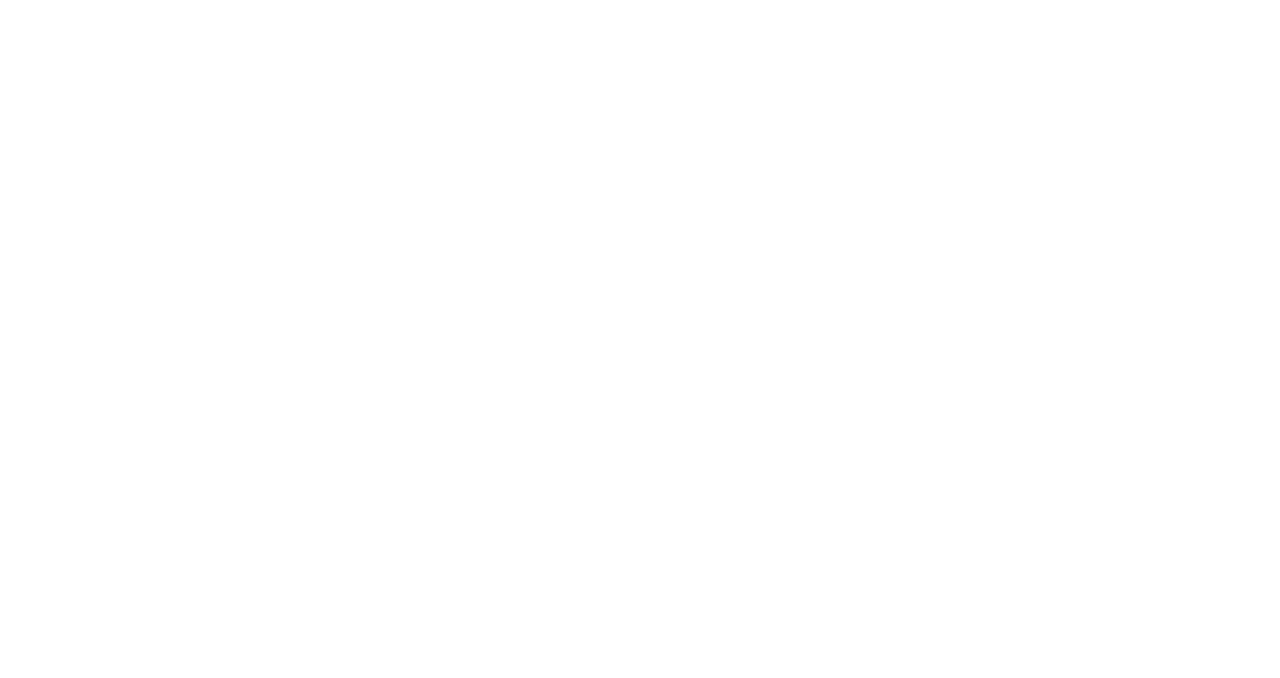
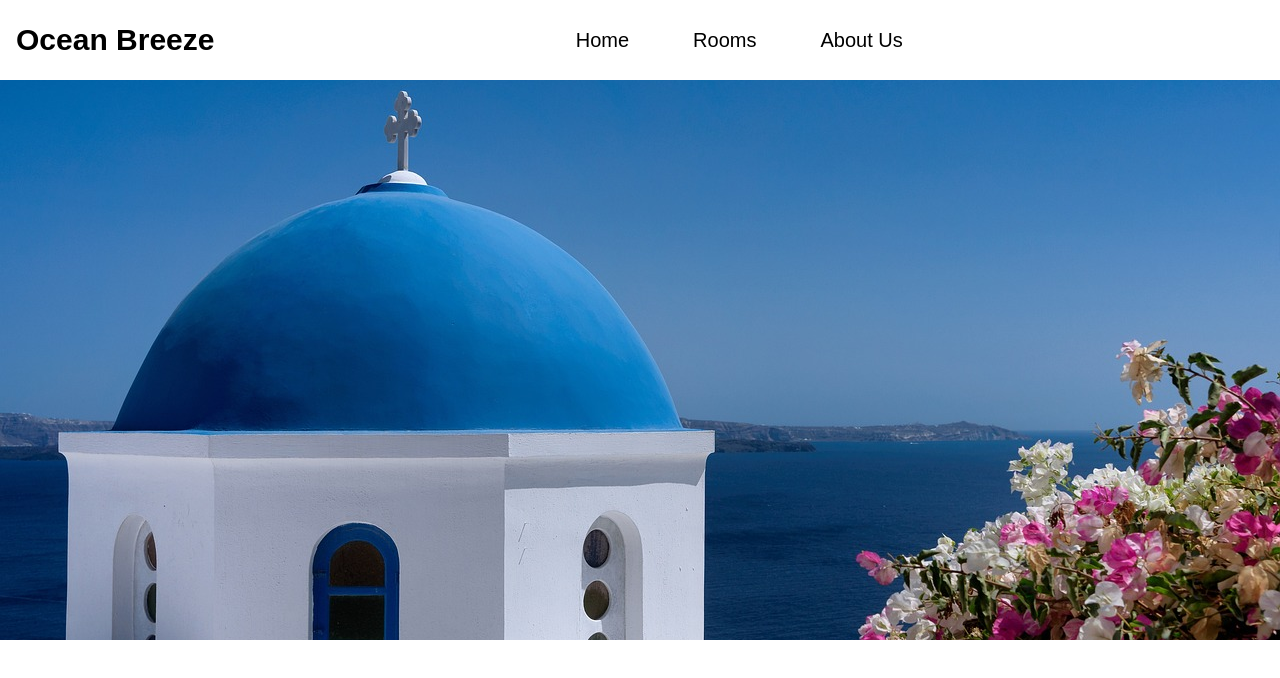
Before and after one commit to Ariesdiamond12/mlab_hotel-app, a React (Vite) app: page /Hero in a window 1280 px wide. Before the commit this address had no page. Shown: the top 678 px of the page. Built offline with nearby package versions, Linux system fonts and the light colour scheme.

Commit message:
Updated my code

```diff
--- a/src/App.jsx
+++ b/src/App.jsx
@@ -2,7 +2,6 @@
 import { BrowserRouter, Route, Routes } from "react-router-dom";
 import Login from "./components/Login";
 import Registration from "./components/Registration";
-import Welcome from "./components/Welcome";
 import Navbar from "./components/Navbar";
 import Hero from "./components/Hero";
 
@@ -10,15 +9,13 @@
   return (
     <div>
       <BrowserRouter>
-      <Routes>
-        <Route path="/" element={<Navbar/>}/>
-        {/* <Route path="/login" element={<Login/>}/>
-        <Route path="/registration" element={<Registration/>}/> */}
-        <Route path="/'Hero" element={<Hero/>}/>
-      </Routes>
+        <Routes>
+          <Route path="/" element={<Navbar />} />
+          <Route path="/login" element={<Login />} />
+          <Route path="/registration" element={<Registration />} />
+          <Route path="/Hero" element={<Hero />} />
+        </Routes>
       </BrowserRouter>
-      {/* <Login />
-      <Registration /> */}
     </div>
   );
 }
--- a/src/components/Hero.jsx
+++ b/src/components/Hero.jsx
@@ -1,12 +1,18 @@
-import React from 'react'
-import Santorini from '../assets/santorini.jpg'
+import React from "react";
+import santorini from "../assets/santorini.jpg";
+import Navbar from "./Navbar";
 
 function Hero() {
   return (
-    <div className='w-full h-screen relative'>
-      <img className='w-full h-full object-cover' src={Santorini} alt="" />
+    <div className="w-full h-screen relative">
+      <Navbar />
+      <div
+        className="relative h-[70vh] w-full bg-cover bg-center"
+        style={{ backgroundImage: `url(${santorini})` }}
+      ></div>
+      {/* <img className="w-full h-full object-cover" src={santorini} alt="" /> */}
     </div>
-  )
+  );
 }
 
-export default Hero
+export default Hero;
--- a/src/components/Navbar.jsx
+++ b/src/components/Navbar.jsx
@@ -17,11 +17,15 @@
           Ocean Breeze
         </h1>
       </div>
-      <ul className="hidden md:flex justify-center items-center">
-        <li>Home</li>
-        <li>Rooms</li>
-        <li>About Us</li>
-      </ul>
+
+      {/* Centering the Navbar links */}
+      <div className="flex-grow flex justify-center">
+        <ul className="hidden md:flex space-x-8 items-center">
+          <li>Home</li>
+          <li>Rooms</li>
+          <li>About Us</li>
+        </ul>
+      </div>
 
       {/* Hamburger Menu */}
       <div onClick={handleNav} className="md:hidden z-10">
```
